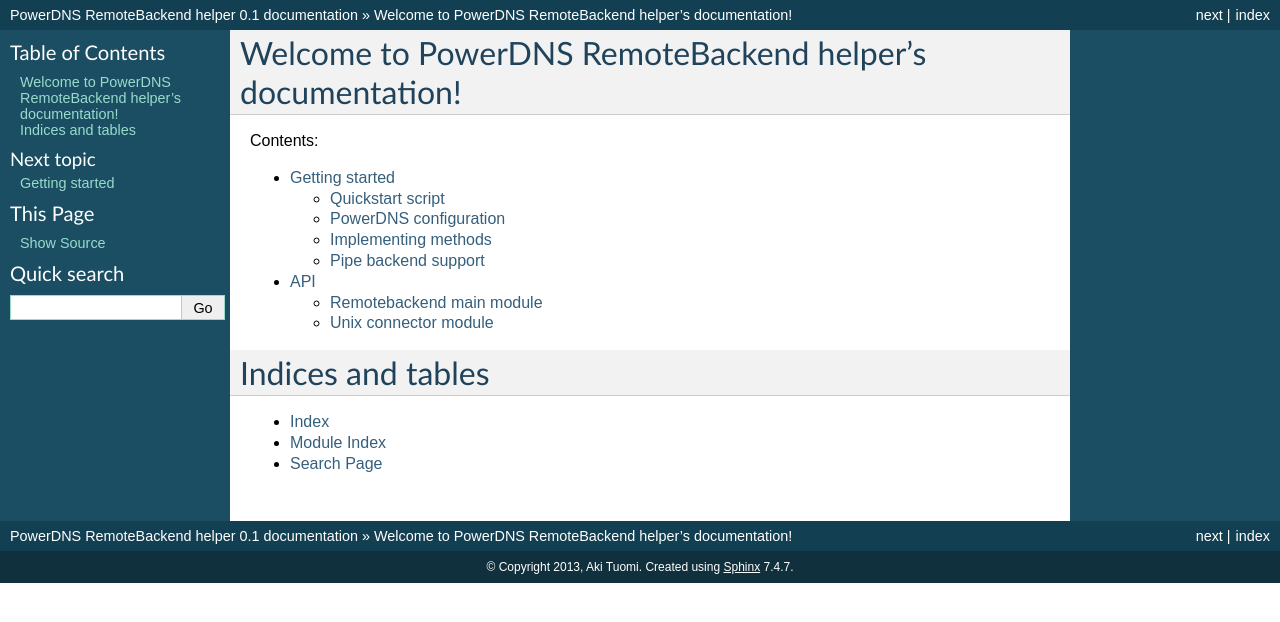
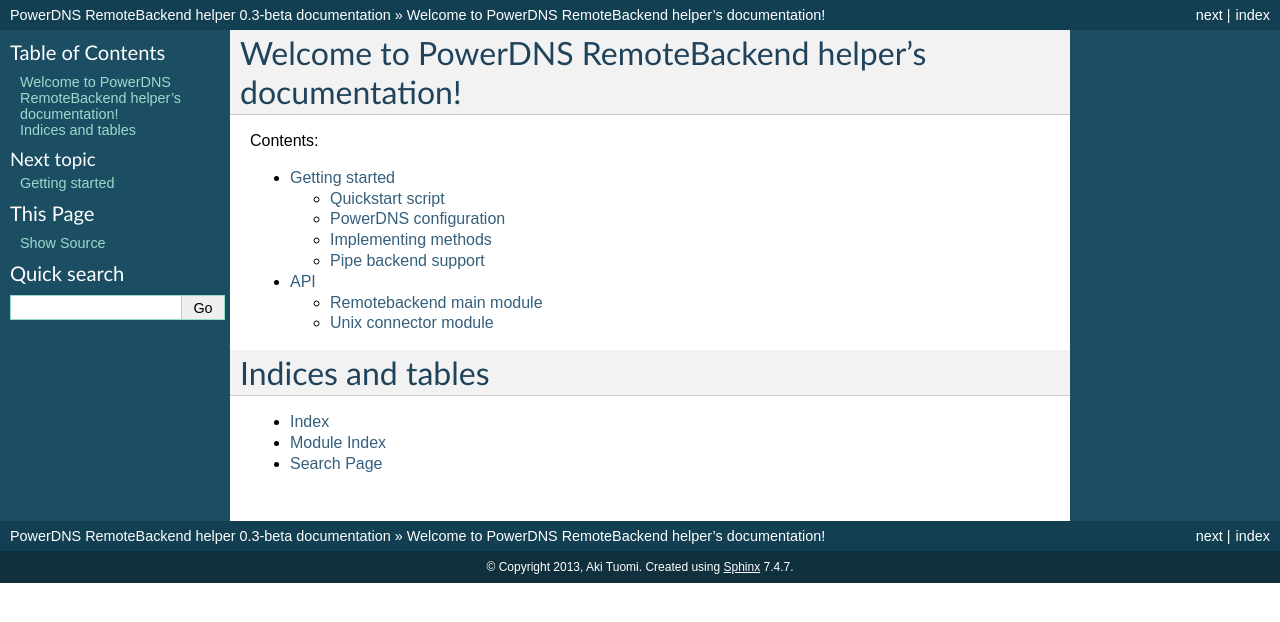
Before and after one commit to PowerDNS/pdns-remotebackend-python, a Sphinx documentation site: the page built from doc/source/index.rst, in a window 1280 px wide. Shown: the top 622 px of the page. Built offline with Sphinx 7.4.7, drawn with Linux system fonts in a browser that asks for light colours.

Commit message:
Version up

```diff
--- a/doc/source/conf.py
+++ b/doc/source/conf.py
@@ -48,9 +48,9 @@
 # built documents.
 #
 # The short X.Y version.
-version = '0.1'
+version = '0.3'
 # The full version, including alpha/beta/rc tags.
-release = '0.1'
+release = '0.3-beta'
 
 # The language for content autogenerated by Sphinx. Refer to documentation
 # for a list of supported languages.
--- a/setup.py
+++ b/setup.py
@@ -3,7 +3,7 @@
 from distutils.core import setup
 
 setup(name='Pdns_Remotebackend',
-      version='0.2',
+      version='0.3',
       description='Support package for PowerDNS remotebackend',
       long_description='This package is intended to make writing remotebackends with python easier. It provides base class for request handling and connector classes for pipe and unix connectors.',
       author='Aki Tuomi',
```
Also changed, not shown: 1 other file.
